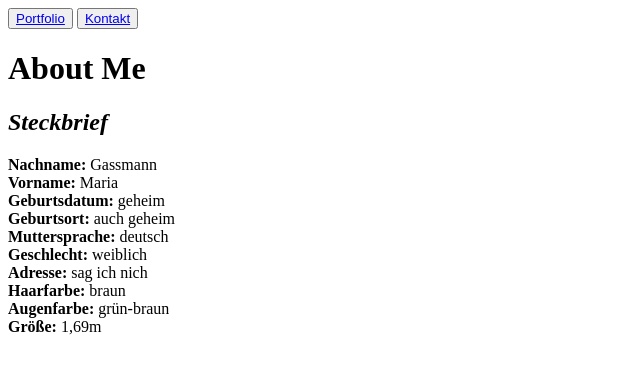
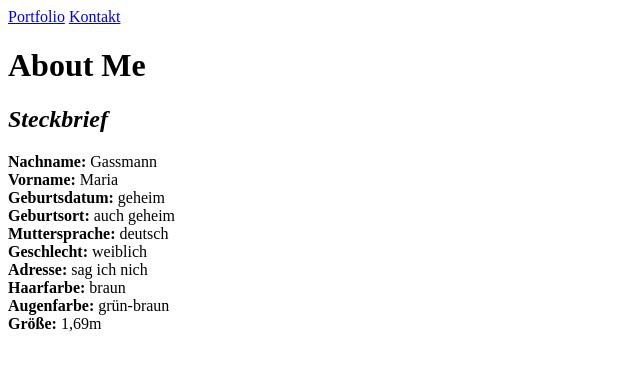
Before and after one commit to mariagsmn/EIA_WiSe_22-23, a plain HTML site: page EIA_Abgabe_3/About_me.html in a window 1280 px wide. Shown: the whole page, without its empty margins (0-640 px from the left). Drawn offline with Linux system fonts and the light colour scheme.

Commit message:
abgabe_3_ueberarbeitet

```diff
--- a/EIA_Abgabe_3/About_me.html
+++ b/EIA_Abgabe_3/About_me.html
@@ -8,8 +8,8 @@
     <title>About Me</title>
 </head>
 <body>
-    <button> <a href="./index.html">Portfolio</a> </button>
-    <button> <a href="./contact.html">Kontakt</a> </button>
+     <a href="./index.html">Portfolio</a>
+     <a href="./contact.html">Kontakt</a>
     <h1>About Me</h1>
     <h2><i>Steckbrief</i></h2>
     <p>
```
Also changed, not shown: EIA_Abgabe_3/Contact.html (+2 -2 lines).
